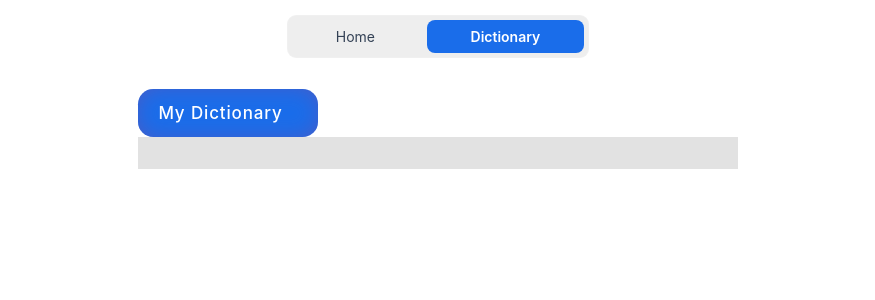
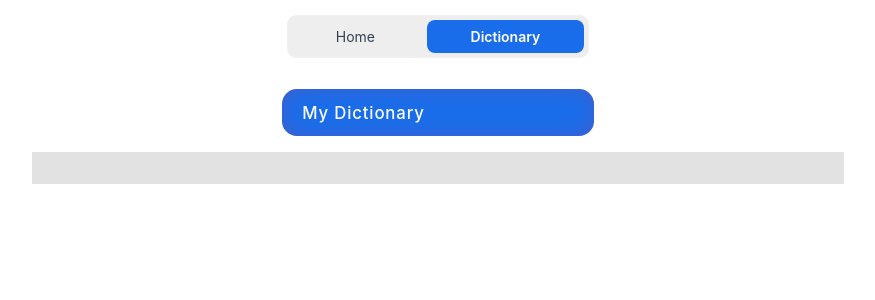
Before and after one commit to sestradarya/dictionary-react-app, a React (Create React App) app: page /dictionary in a window 1280 px wide. Shown: the top 300 px of the page, without its empty margins (202-1077 px from the left). Built offline with nearby package versions, Linux system fonts and the light colour scheme.

Commit message:
some styles

```diff
--- a/src/App.js
+++ b/src/App.js
@@ -17,6 +17,8 @@ function App() {
   );
 }
 
+
+
 const Container = styled.div`
   display: flex;
   flex-direction: column;
--- a/src/components/Word.jsx
+++ b/src/components/Word.jsx
@@ -4,7 +4,7 @@ import { useState } from "react";
 import saveClearImage from "../images/save-clear.png";
 import saveBlueImage from "../images/save-blue.png";
 import soundIcon from "../images/sound.png";
-import styled from "styled-components";
+import styled, { createGlobalStyle } from "styled-components";
 import { WordDefinition } from "./WordDefinition";
 import { useRef } from "react";
 
@@ -60,6 +60,7 @@ export const Word = (props) => {
 
   return (
     <div>
+      <GlobalStyle />
       {Object.keys(searchedWord).length ? (
         <Card>
           <div className="name">
@@ -73,10 +74,10 @@ export const Word = (props) => {
 
           {searchedWord.phonetics && searchedWord.phonetics.length ? (
             <div className="phonetics">
-              {searchedWord.phonetics.map((phonetic) => {
+              {searchedWord.phonetics.map((phonetic, i) => {
                 if (phonetic.text) {
                   return (
-                    <div className="phonetic" key={phonetic.text}>
+                    <div className="phonetic" key={i}>
                       <p>{phonetic.text}</p>
                       {phonetic.audio ? (
                         <img
@@ -131,11 +132,21 @@ export const Word = (props) => {
   );
 };
 
+const GlobalStyle = createGlobalStyle`
+  @import url('https://fonts.googleapis.com/css2?family=Unna:wght@700&display=swap');
+`
+
 const Card = styled.div`
   .name {
     display: flex;
     align-items: center;
+    justify-content: center;
     gap: 1rem;
+  }
+
+  .name h2{
+    font-family: 'Unna', serif;
+    font-size: 2rem;
   }
 
   .name img {
@@ -144,7 +155,8 @@ const Card = styled.div`
 
   .phonetics {
     display: flex;
-    gap: 1rem;
+    gap: 0.6rem;
+    flex-wrap: wrap;
   }
 
   .phonetic {
--- a/src/components/WordDefinition.jsx
+++ b/src/components/WordDefinition.jsx
@@ -40,8 +40,9 @@ export const WordDefinition = (props) => {
 };
 
 const Definition = styled.div`
-  background-color: #c4c4c4;
+  background-color: #e2dddd;
   padding: 10px;
+  margin-top: 20px;
 
   .definition {
     margin: 10px;
--- a/src/pages/Dictionary.jsx
+++ b/src/pages/Dictionary.jsx
@@ -100,9 +100,11 @@ export const Dictionary = () => {
 };
 
 const Container = styled.div`
-  width: 600px;
+  width: 100vw;
   display: flex;
   flex-direction: column;
+  gap: 1rem;
+  align-items: center;
 
   .words-container {
     display: flex;
@@ -111,16 +113,18 @@ const Container = styled.div`
 
     background-color: #e2e2e2;
     padding: 1rem;
+
+    width: 100%;
   }
 
   .cssbuttons-io-button {
-    width: 35%;
+    width: 55%;
     background: #1a6dea;
     color: white;
     font-family: inherit;
     padding: 0.35em;
     padding-left: 1.2em;
-    font-size: 17px;
+    font-size: 1.05rem;
     font-weight: 500;
     border-radius: 0.9em;
     border: none;
@@ -186,9 +190,9 @@ const Container = styled.div`
     -ms-transform: scale(0.95);
     transform: scale(0.95);
   }
-  .simple {
+  .cssbuttons-io-button.simple {
     padding-right: 0em;
-    width: 30%;
+    width: 40%;
   }
 `;
 
--- a/src/pages/Home.jsx
+++ b/src/pages/Home.jsx
@@ -37,5 +37,9 @@ export const Home = () => {
 
 
 const Container = styled.div`
+  display: flex;
+  flex-direction: column;
+  align-items: center;
 
+  /* width: 100%; */
 `
```
